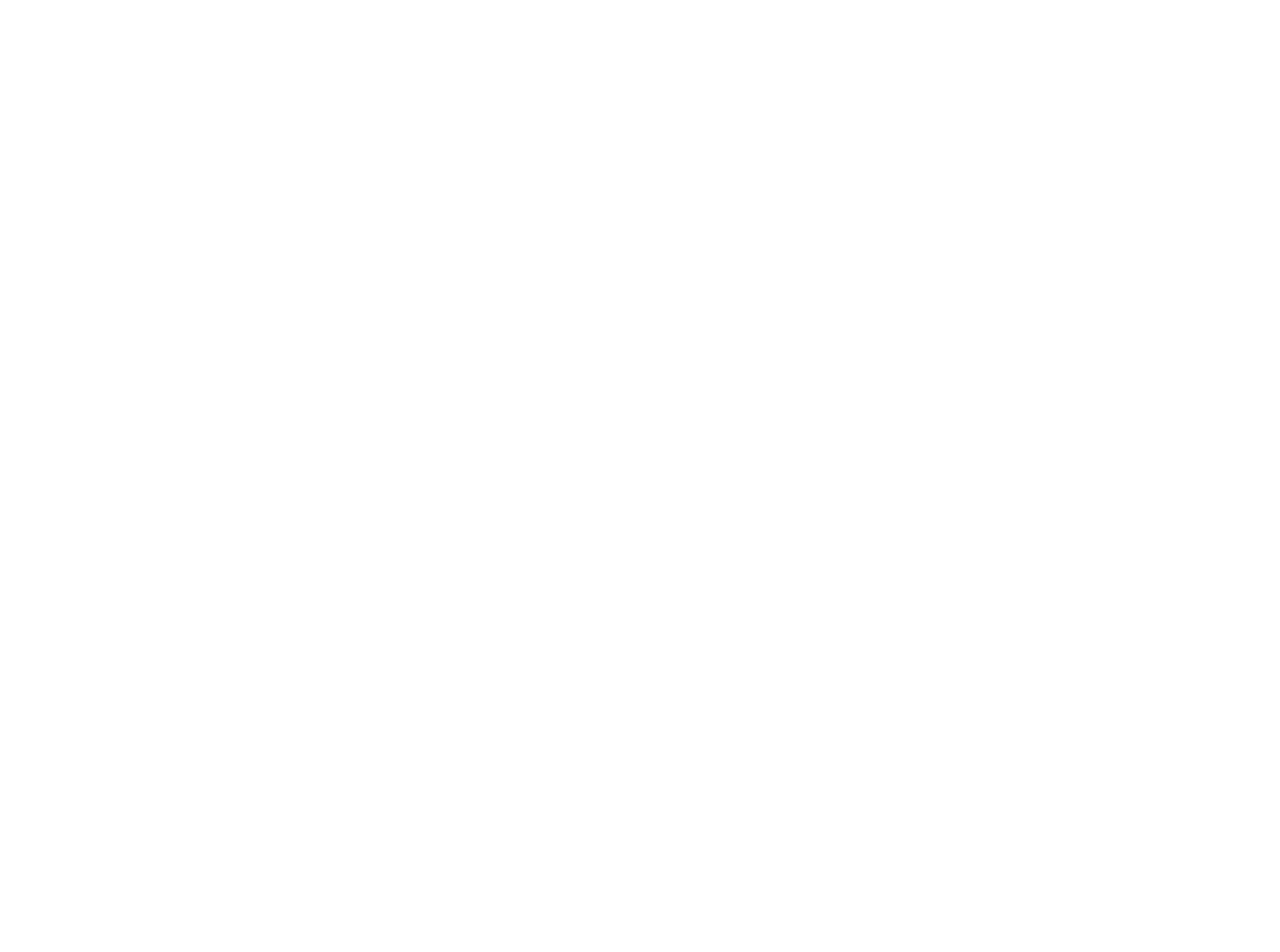
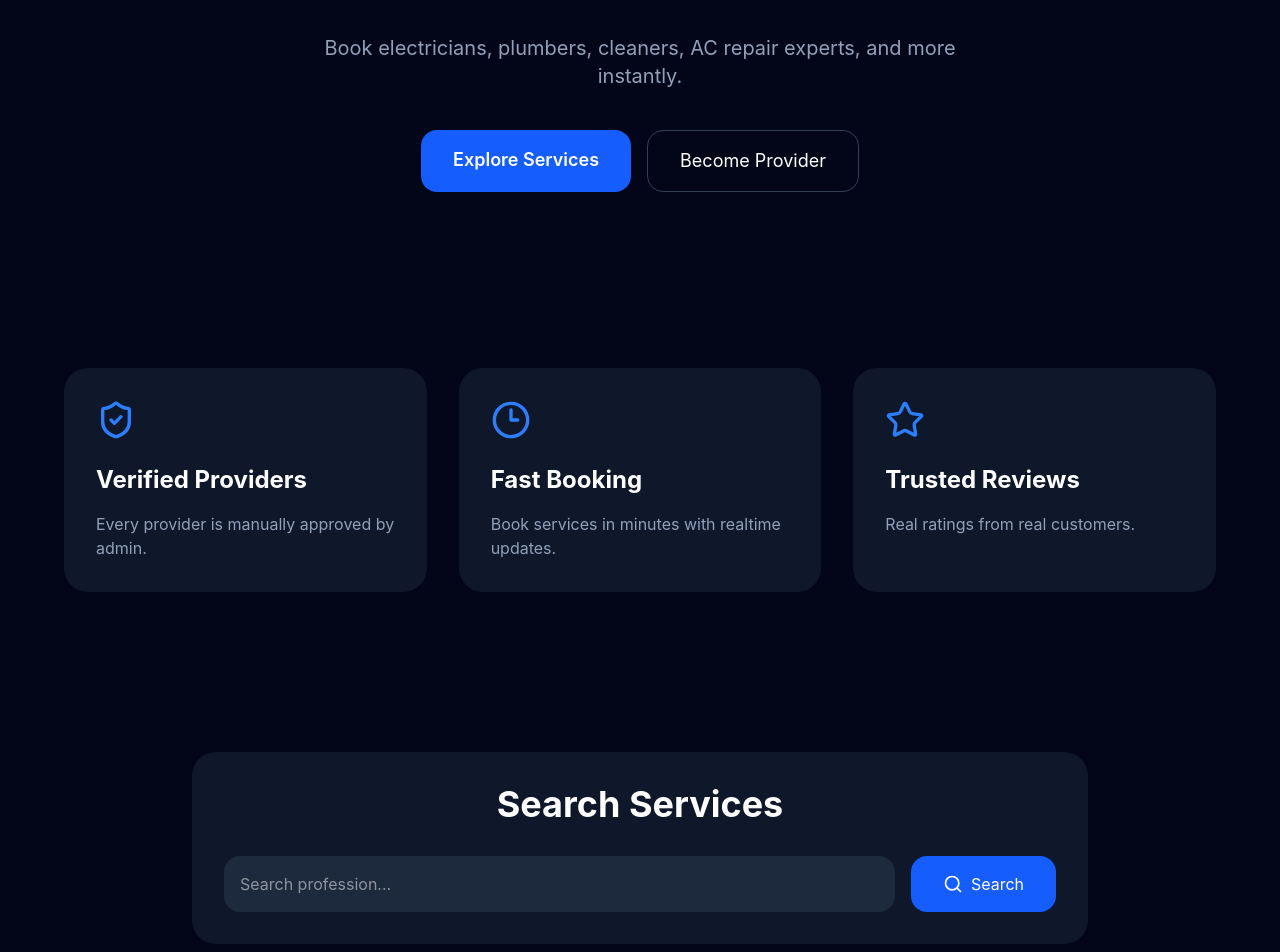
Before and after one commit to Soumyodipto68/local-service-booking-platfrom, a React app in the folder frontend/: page / in a window 1280 px wide. Shown: the part 300-1252 px from the top of the page. Before the commit the page ends 800 px from the top, so only its background shows below. Built offline with nearby package versions, Linux system fonts and the light colour scheme; the HTML template or start-up script is replaced by a standard one.

Commit message:
basic structure done

```diff
--- a/frontend/package.json
+++ b/frontend/package.json
@@ -12,10 +12,14 @@
   "dependencies": {
     "@tailwindcss/vite": "^4.3.0",
     "axios": "^1.16.0",
+    "framer-motion": "^12.38.0",
+    "lucide-react": "^1.14.0",
     "react": "^19.2.0",
     "react-dom": "^19.2.0",
     "react-hot-toast": "^2.6.0",
+    "react-icons": "^5.6.0",
     "react-router-dom": "^7.15.0",
+    "recharts": "^3.8.1",
     "socket.io-client": "^4.8.3",
     "tailwindcss": "^4.3.0"
   },
--- a/frontend/src/App.jsx
+++ b/frontend/src/App.jsx
@@ -33,17 +33,17 @@ const App = () => {
             <Register />
           </PublicRoute>
         } />
-        <Route path='/customer-dashboard' element={
+        <Route path='/customer/dashboard' element={
           <ProtectedRoute role="customer">
             <CustomerDashboard />
           </ProtectedRoute>
         } />
-        <Route path='/provider-dashboard' element={
+        <Route path='/provider/dashboard' element={
           <ProtectedRoute role="provider">
             <ProviderDashboard />
           </ProtectedRoute>
         } />
-        <Route path='/admin-dashboard' element={
+        <Route path='/admin/dashboard' element={
           <ProtectedRoute role="admin">
             <AdminDashboard />
           </ProtectedRoute>
--- /dev/null
+++ b/frontend/src/components/ErrorMessage.jsx
@@ -0,0 +1,12 @@
+import React from "react";
+const ErrorMessage = ({ message}) => {
+  return (
+    <div className=" bg-red-500/20 border border-red-500 text-red-400 p-4rounded-xl">
+      {message}
+    </div>
+
+  );
+
+};
+
+export default ErrorMessage;
--- /dev/null
+++ b/frontend/src/components/Loader.jsx
@@ -0,0 +1,16 @@
+import React from "react";
+const Loader = () => {
+
+  return (
+
+    <div className="flex justify-center items-center h-screen">
+
+      <div  className="w-12 h-12 border-4 border-blue-500 border-t-transparent rounded-full animate-spin"/>
+
+    </div>
+
+  );
+
+};
+
+export default Loader;
--- a/frontend/src/index.css
+++ b/frontend/src/index.css
@@ -1,6 +1,6 @@
 @import "tailwindcss";
-html, body {
+/* html, body {
   height: 100%;
   margin: 0;
   overflow: hidden;
-}
+} */
--- a/frontend/src/pages/Home.jsx
+++ b/frontend/src/pages/Home.jsx
@@ -1,9 +1,132 @@
-import React from 'react'
+import { Link } from "react-router-dom";
+import {
+  Search,
+  ShieldCheck,
+  Clock3,
+  Star,
+} from "lucide-react";
 
 const Home = () => {
   return (
-    <div>Home</div>
-  )
-}
+    <div className="min-h-screen bg-slate-950 text-white">
+      {/* HERO */}
+      <section className="px-8 py-24 text-center">
+        <h1 className="text-6xl font-bold leading-tight max-w-4xl mx-auto">
+          Find Trusted{" "}
+          <span className="text-blue-500">
+            Local Professionals
+          </span>{" "}
+          Near You
+        </h1>
 
-export default Home
+        <p className="text-slate-400 text-xl mt-6 max-w-2xl mx-auto">
+          Book electricians, plumbers, cleaners,
+          AC repair experts, and more instantly.
+        </p>
+
+        {/* CTA */}
+        <div className="flex justify-center gap-4 mt-10">
+          <Link
+            to="/providers"
+            className="bg-blue-600 px-8 py-4 rounded-2xl text-lg font-semibold hover:bg-blue-700 transition"
+          >
+            Explore Services
+          </Link>
+
+          <Link
+            to="/register"
+            className="border border-slate-700 px-8 py-4 rounded-2xl text-lg hover:bg-slate-900 transition"
+          >
+            Become Provider
+          </Link>
+        </div>
+      </section>
+
+      {/* FEATURES */}
+      <section className="px-8 py-20">
+        <div className="grid md:grid-cols-3 gap-8 max-w-6xl mx-auto">
+          {/* VERIFIED PROVIDERS */}
+          <div className="bg-slate-900 p-8 rounded-3xl">
+            <ShieldCheck
+              size={40}
+              className="text-blue-500 mb-6"
+            />
+
+            <h2 className="text-2xl font-bold mb-4">
+              Verified Providers
+            </h2>
+
+            <p className="text-slate-400">
+              Every provider is manually approved
+              by admin.
+            </p>
+          </div>
+
+          {/* FAST BOOKING */}
+          <div className="bg-slate-900 p-8 rounded-3xl">
+            <Clock3
+              size={40}
+              className="text-blue-500 mb-6"
+            />
+
+            <h2 className="text-2xl font-bold mb-4">
+              Fast Booking
+            </h2>
+
+            <p className="text-slate-400">
+              Book services in minutes with
+              realtime updates.
+            </p>
+          </div>
+
+          {/* TRUSTED REVIEWS */}
+          <div className="bg-slate-900 p-8 rounded-3xl">
+            <Star
+              size={40}
+              className="text-blue-500 mb-6"
+            />
+
+            <h2 className="text-2xl font-bold mb-4">
+              Trusted Reviews
+            </h2>
+
+            <p className="text-slate-400">
+              Real ratings from real customers.
+            </p>
+          </div>
+        </div>
+      </section>
+
+      {/* SEARCH SECTION */}
+      <section className="px-8 py-20">
+        <div className="max-w-4xl mx-auto bg-slate-900 p-8 rounded-3xl">
+          <h2 className="text-4xl font-bold text-center mb-8">
+            Search Services
+          </h2>
+
+          <div className="flex gap-4">
+            <input
+              type="text"
+              placeholder="Search profession..."
+              className="flex-1 bg-slate-800 p-4 rounded-2xl outline-none"
+            />
+
+            <button
+              className="bg-blue-600 px-8 rounded-2xl flex items-center gap-2 hover:bg-blue-700 transition"
+            >
+              <Search size={20} />
+              Search
+            </button>
+          </div>
+        </div>
+      </section>
+
+      {/* FOOTER */}
+      <footer className="border-t border-slate-800 mt-20 px-8 py-10 text-center text-slate-500">
+        © 2026 Local Services Platform
+      </footer>
+    </div>
+  );
+};
+
+export default Home;
--- /dev/null
+++ b/frontend/src/socket.js
@@ -0,0 +1,6 @@
+import { io } from "socket.io-client";
+const socket = io(
+  "http://localhost:5000"
+);
+
+export default socket;
```
Also changed, not shown: 1 other file (tests, documents, lock files or other folders).
